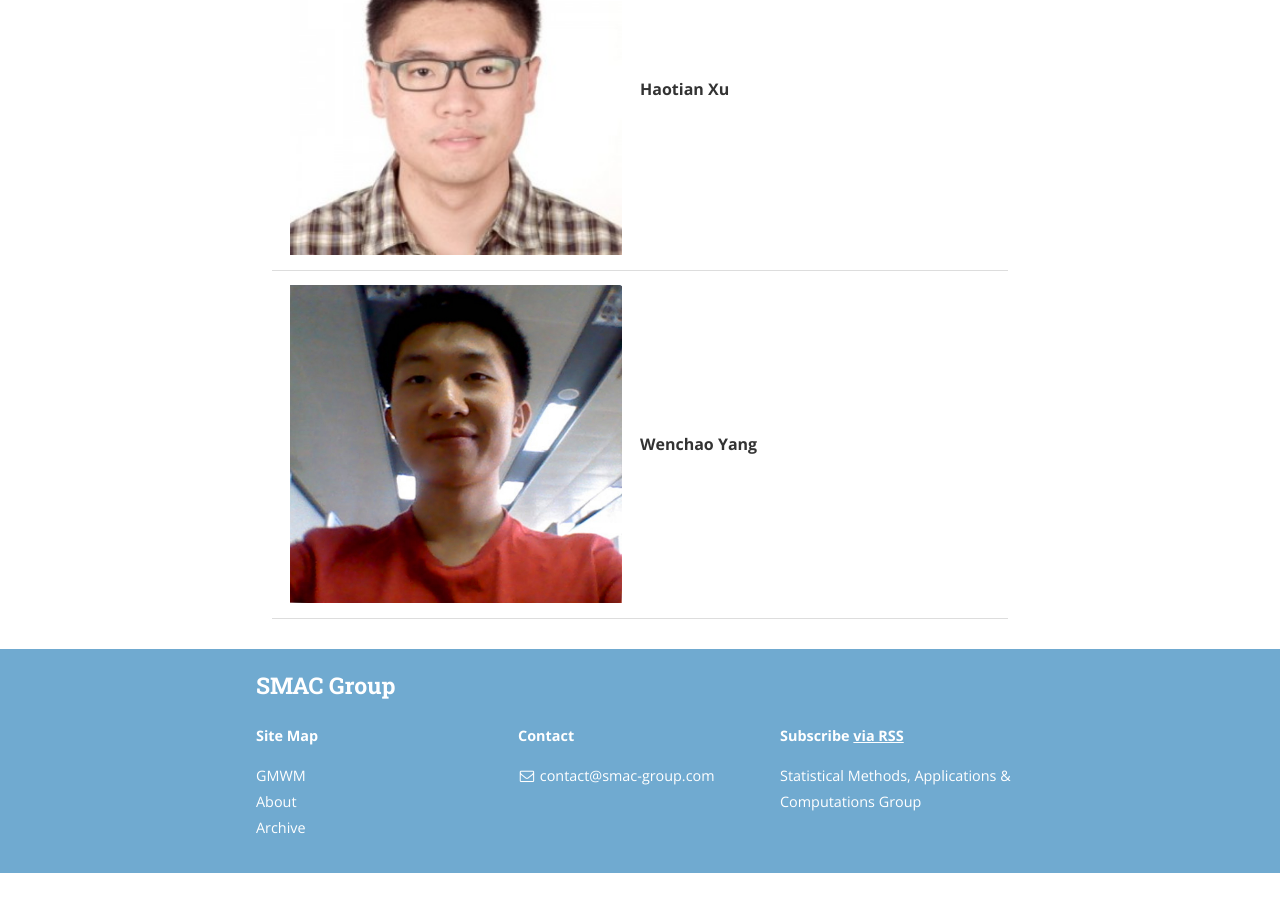
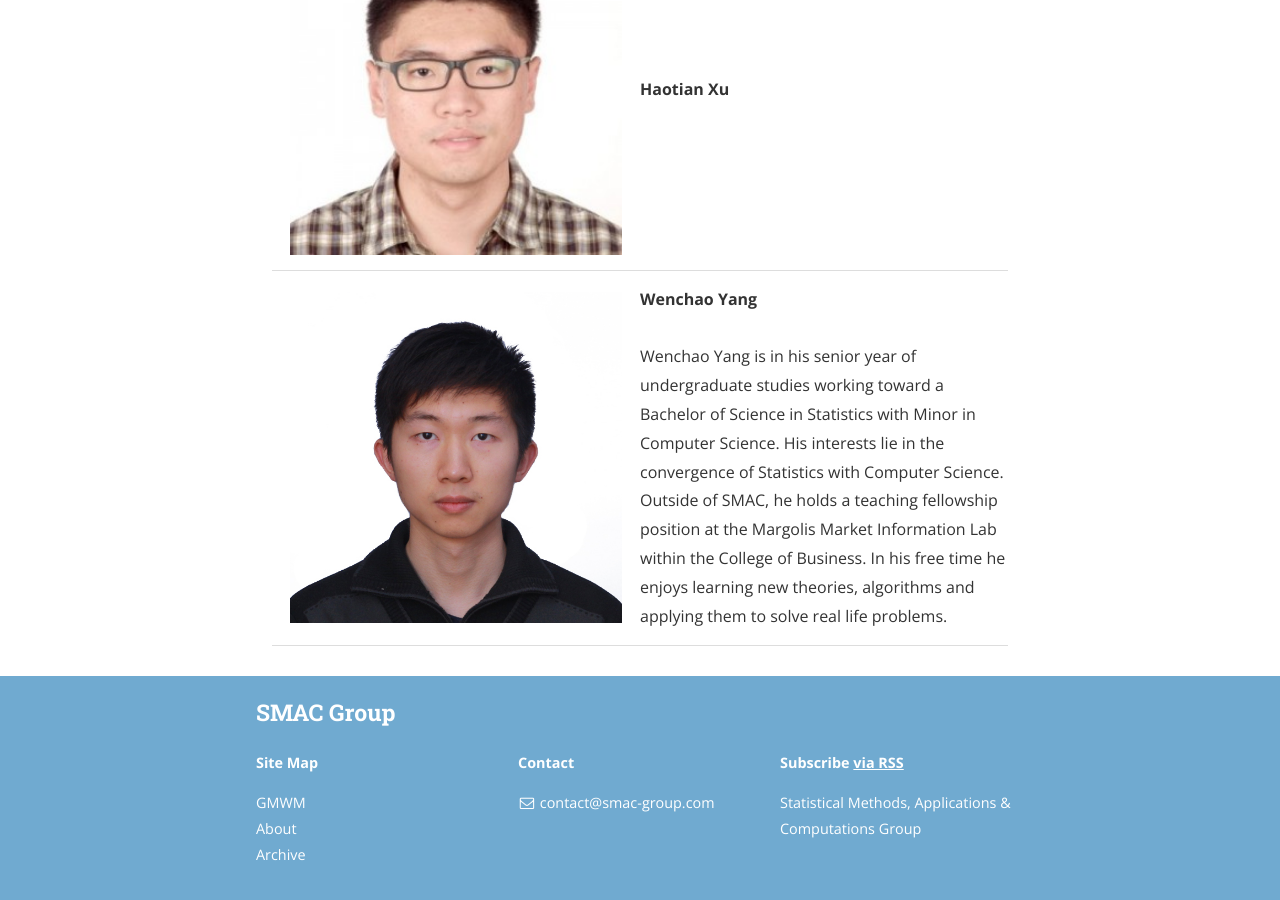
Before and after one commit to SMAC-Group/smac-group.github.io, a Jekyll site: the page built from about.md, in a window 1280 px wide and 900 px high, scrolled down 1604 px. Built offline with Jekyll 4.4.1, drawn with Linux system fonts in a browser that asks for light colours; nearby versions of some CDN libraries; a style sheet for code colours, icons or effects is not loaded; before the commit the page ends 2477 px from its top, so only the background shows below that; some of the changed text lies outside the part shown.

Commit message:
Wenchao Bio + Pro Pic

```diff
--- a/about.md
+++ b/about.md
@@ -8,7 +8,7 @@ The current members of the SMAC Group are:
 
 <table>
   <tr>
-  <td><img src="{{ "assets/images/staff/sguerrier.pdf" | prepend: site.baseurl }}" height="42" width="42" alt="Stéphane Guerrier"/ ></td>
+  <td><img src="{{ "assets/images/staff/sguerrier.jpg" | prepend: site.baseurl }}" height="42" width="42" alt="Stéphane Guerrier"/ ></td>
     <td><b>Stéphane Guerrier</b> <br/> <br/>
     Stéphane Guerrier obtained a M.Sc. in navigation techniques and geomatics engineering from the Swiss Federal Institute of Technology Lausanne (EPFL) in 2008 for his work on the integration of redundant MEMS-IMUs with GPS. He also obtained a Ph.D in statistics from the University of Geneva in 2013. His research focuses on time series and model selection. He is now an Assistant Professor in the Department of Statistics of the University of Illinois at Urbana-Champaign.</td>
   </tr>
@@ -27,6 +27,7 @@ The current members of the SMAC Group are:
   </tr>
    <tr>
     <td><img src="{{ "assets/images/staff/wyang.jpg" | prepend: site.baseurl }}" alt="Wenchao Yang"/></td>
-    <td><b>Wenchao Yang</b></td>
+    <td><b>Wenchao Yang</b><br /><br />
+	Wenchao Yang is in his senior year of undergraduate studies working toward a Bachelor of Science in Statistics with Minor in Computer Science. His interests lie in the convergence of Statistics with Computer Science. Outside of SMAC, he holds a teaching fellowship position at the Margolis Market Information Lab within the College of Business. In his free time he enjoys learning new theories, algorithms and applying them to solve real life problems.</td>
   </tr>
 </table>
```
Also changed, not shown: assets/images/staff/wyang.jpg.
